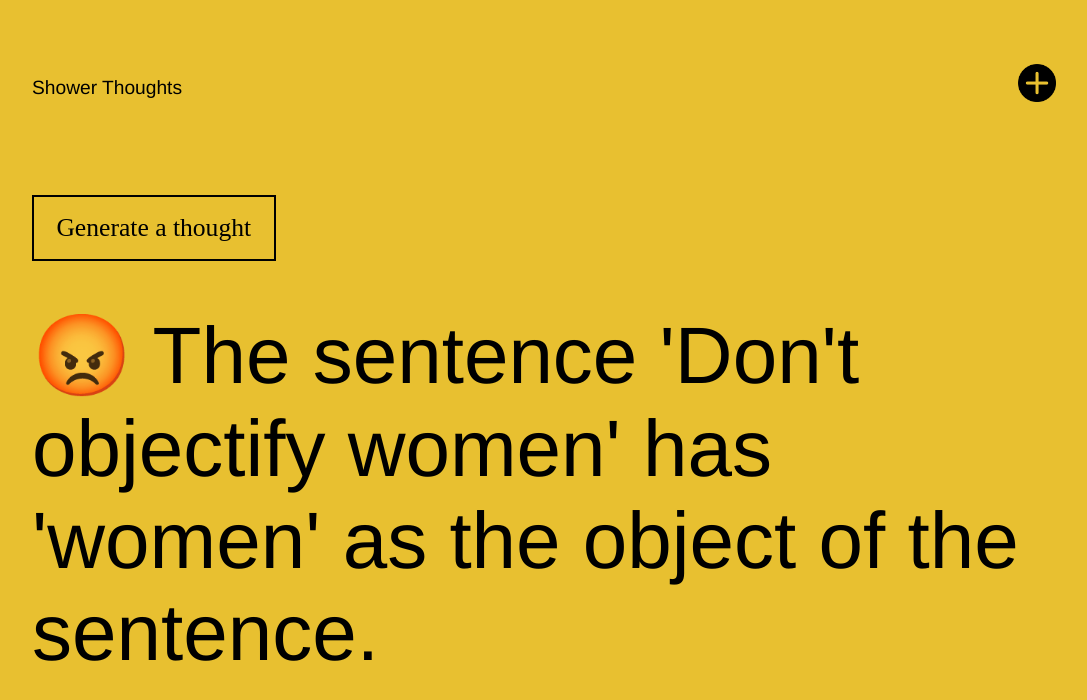
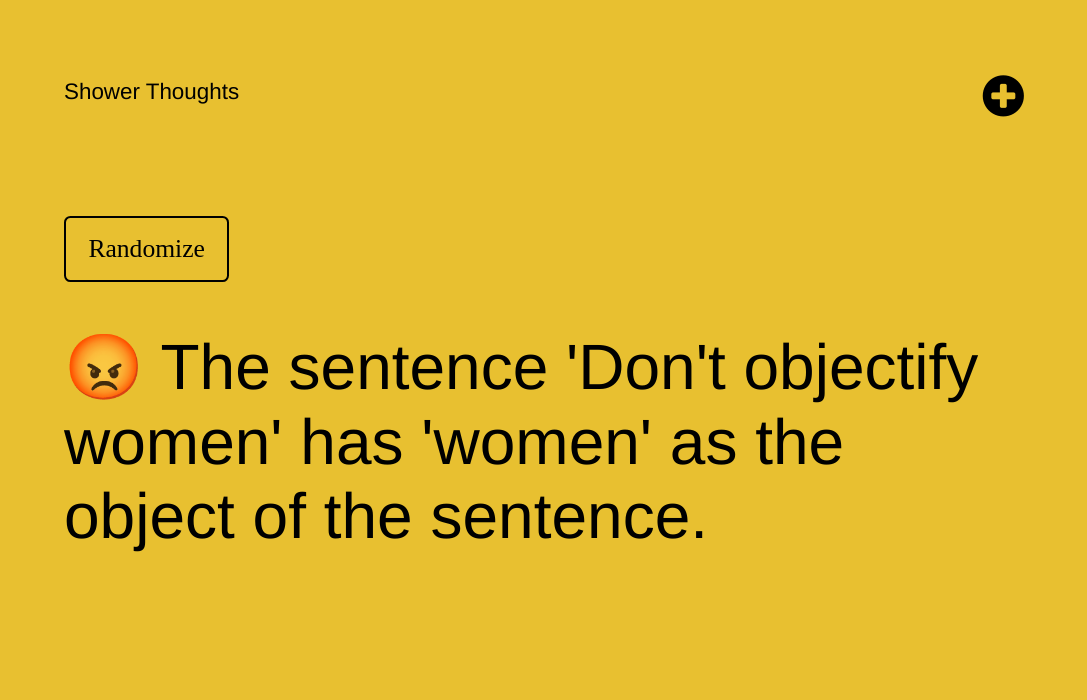
Before and after one commit to isabelxklee/shower-thoughts, a React (Create React App) app: page / in a window 1280 px wide. Shown: the top 700 px of the page, without its empty margins (96-1183 px from the left). Built offline with nearby package versions, Linux system fonts and the light colour scheme; data requests are answered from the project's data file.

Commit message:
added client-side validation for form

```diff
--- a/db.json
+++ b/db.json
@@ -29,6 +29,11 @@
       "emoji": "🌱",
       "quote": "Plants are just animals that don't move.",
       "id": 6
+    },
+    {
+      "emoji": "",
+      "quote": "",
+      "id": 7
     }
   ]
 }
--- a/public/index.html
+++ b/public/index.html
@@ -11,6 +11,7 @@
       user's mobile device or desktop. See https://developers.google.com/web/fundamentals/web-app-manifest/
     -->
     <link rel="manifest" href="%PUBLIC_URL%/manifest.json" />
+    <link rel="stylesheet" href="https://cdnjs.cloudflare.com/ajax/libs/font-awesome/4.7.0/css/font-awesome.min.css">
     <!--
       Notice the use of %PUBLIC_URL% in the tags above.
       It will be replaced with the URL of the `public` folder during the build.
--- a/src/App.css
+++ b/src/App.css
@@ -1,5 +1,5 @@
 body {
-  padding: 4rem 8rem;
+  padding: 4rem 10rem;
   font-family: 'Apfel Grotezk', Helvetica, sans-serif;
   -webkit-font-smoothing: antialiased;
   text-rendering: optimizelegibility;
@@ -15,15 +15,20 @@ input {
 }
 
 h1 {
-  font-size: 1.2rem;
+  font-size: 1.4rem;
 }
 
 h2 {
-  font-size: 5rem;
+  font-size: 4rem;
 }
 
 h3 {
   font-size: 2rem;
+}
+
+p {
+  margin: 0;
+  font-size: 1rem;
 }
 
 #thought {
@@ -31,28 +36,15 @@ h3 {
   animation: fadeIn 0.5s;
 }
 
-.icon {
-  width: 2.4rem;
+i.fa-plus-circle {
+  font-size: 3rem;
+  float: right;
+  margin-top: -3rem;
   cursor: pointer;
-  float: right;
 }
 
-#add {
-  margin-top: -3rem;
-}
-
-#add:hover {
-  transform: rotate(90deg);
-  transition-duration: 0.5s;
-}
-
-#close {
-  transform: rotate(45deg);
-}
-
-#close:hover {
-  transform: rotate(135deg);
-  transition-duration: 0.5s;
+i.fa-plus, i.fa-recycle {
+  margin-right: 0.6rem;
 }
 
 #overlay {
@@ -83,11 +75,12 @@ form {
   color: black;
   z-index: 2;
   position: absolute;
-  width: 50%;
+  margin: auto;
+  width: 65%;
   height: 50%;
   box-shadow: 0 4px 8px 0 rgba(0, 0, 0, 0.2), 0 6px 20px 0 rgba(0, 0, 0, 0.19);
   border-radius: 0.4rem;
-  padding: 3rem 4rem 10rem;
+  padding: 2rem 4rem 15rem;
   animation: fadeIn 0.5s;
 }
 
@@ -100,8 +93,14 @@ textarea {
 
 input,
 textarea {
-  padding: 0.6rem;
+  padding: 0.8rem;
   margin: 0.4rem 0 2rem 0;
+  border-radius: 0.4rem;
+  border: 2px solid black;
+}
+
+input[type='text'] {
+  width: 10%;
 }
 
 textarea {
@@ -114,4 +113,51 @@ input[type='submit'] {
   color: white;
   border: none;
   padding: 1rem 2.4rem;
+  cursor: pointer;
 }
+
+div.btn-group {
+  display: inline-block;
+}
+
+p#error {
+  color: rgb(218, 40, 0);
+  margin: 0.6rem 0;
+}
+
+/* mobile responsive styles */
+
+@media only screen and (max-width: 700px) {
+  body {
+    padding: 4rem 2rem;
+  }
+
+  h2 {
+    font-size: 2.4rem;
+  }
+
+  #overlay {
+    display: none;
+  }
+
+  form {
+    width: auto;
+    height: 100%;
+    margin: 0;
+    padding: 3rem 4rem;
+    position: fixed;
+    top: 0;
+    left: 0;
+  }
+
+  #close {
+    bottom: 0;
+    position: fixed;
+    right: 0;
+    margin: 6rem;
+  }
+
+  input[type='text'], textarea {
+    width: 100%;
+  }
+}
--- a/src/App.js
+++ b/src/App.js
@@ -70,15 +70,9 @@ class App extends Component {
         ) : null}
 
         <h1>Shower Thoughts</h1>
-        <img
-          src={icon}
-          onClick={this.toggleFormDisplay}
-          className="icon"
-          id="add"
-          alt="Icon with a plus sign"
-        />
-        <Button variant="inverted" onClick={this.handleChange}>
-          Generate a thought
+        <i className="fa fa-plus-circle" onClick={this.toggleFormDisplay} />
+        <Button onClick={this.handleChange}>
+          Randomize
         </Button>
         <Thought thought={thoughts[selectedIndex]} />
       </div>
--- a/src/components/Button.jsx
+++ b/src/components/Button.jsx
@@ -7,23 +7,46 @@ const Button = styled('button')(
     padding: '1rem 1.4rem',
     fontSize: '1.6rem',
     fontWeight: '400',
-    border: 'none',
-    backgroundColor: 'black',
-    color: '#E8C030',
-    display: 'block',
+    backgroundColor: '#E8C030',
+    color: 'black',
+    border: '2px solid black',
+    borderRadius: '0.4rem',
     transition: '0.3s',
+    margin: '6rem 0 0 0',
+    cursor: 'pointer',
+    '@media only screen and (max-width: 700px)': {
+      margin: '2rem 0',
+    },
+    '&:hover': {
+      color: '#e8c030',
+      backgroundColor: 'black',
+    },
   },
 
   variant({
     variants: {
-      inverted: {
-        backgroundColor: '#E8C030',
+      primary: {
+        backgroundColor: 'black',
+        color: 'white',
+        border: '2px solid black',
+        margin: '0 1.4rem 0 0',
+        fontSize: '1.2rem',
+        '&:hover': {
+          color: 'white',
+          backgroundColor: 'black',
+          opacity: '0.75',
+        },
+      },
+      secondary: {
+        backgroundColor: 'white',
         color: 'black',
         border: '2px solid black',
-        margin: '6rem 0 0 0',
+        margin: '0',
+        fontSize: '1.2rem',
         '&:hover': {
-          color: '#e8c030',
-          bg: 'black',
+          color: 'black',
+          backgroundColor: 'white',
+          opacity: '0.5',
         },
       },
     }
--- a/src/components/Form.jsx
+++ b/src/components/Form.jsx
@@ -1,9 +1,14 @@
 import React, {Component} from 'react'
+import Button from './Button.jsx'
 
 class Form extends Component {
   state = {
     emoji: '',
     quote: '',
+    errors: {
+      emoji: '',
+      quote: '',
+    }
   }
 
   handleToggle = () => {
@@ -11,13 +16,27 @@ class Form extends Component {
   }
 
   handleChange = (event) => {
+    let errors = this.state.errors
+
+    switch (event.target.name) {
+      case 'emoji':
+        errors.emoji = event.target.value.length < 1 ? '* Please pick at least one emoji!' : ''
+      break
+
+      case 'quote':
+        errors.quote = event.target.value.length < 30 ? '* Your shower thought must be at least 30 characters long.' : ''
+      break
+
+      default:
+      break
+    }
+
     this.setState({
       [event.target.name]: event.target.value,
     })
   }
 
-  handleSubmit = (event) => {
-    event.preventDefault()
+  handleSubmit = () => {
     fetch('http://localhost:3000/thoughts', {
       method: 'POST',
       headers: {
@@ -35,35 +54,32 @@ class Form extends Component {
   }
 
   render() {
-    console.log(this.state)
     return (
-      <form onSubmit={this.handleSubmit}>
-        <img
-          src={this.props.icon}
-          onClick={this.handleToggle}
-          className="icon"
-          id="close"
-          alt="Icon with an x shape"
-        />
-
+      <form onSubmit={this.handleSubmit} id="add-thought">
         <h3>Add a new shower thought</h3>
 
-        <label>
-          Emoji
-          <br />
-          <input type="text" name="emoji" autoComplete="off" onChange={this.handleChange} />
-        </label>
+        <label>Emoji</label>
+        <br />
+        {this.state.errors.emoji.length > 0 &&
+          <p id="error">{this.state.errors.emoji}</p>
+        }
+        <input type="text" name="emoji" autoComplete="off" onChange={this.handleChange} />
 
         <br />
 
-        <label>
-          Quote
-          <br />
-          <textarea name="quote" autoComplete="off" onChange={this.handleChange} />
-        </label>
+        <label>Shower thought</label>
+        <br />
+        {this.state.errors.quote.length > 0 &&
+          <p id="error">{this.state.errors.quote}</p>
+        }
+        <textarea name="quote" autoComplete="off" onChange={this.handleChange} />
 
         <br />
-        <input type="submit" value="Add thought" />
+
+        <div className="btn-group">
+          <Button type="submit" form="add-thought" variant='primary'>Add thought</Button>
+          <Button variant='secondary' type="button" onClick={this.handleToggle}>Cancel</Button>
+        </div>
       </form>
     )
   }
```
